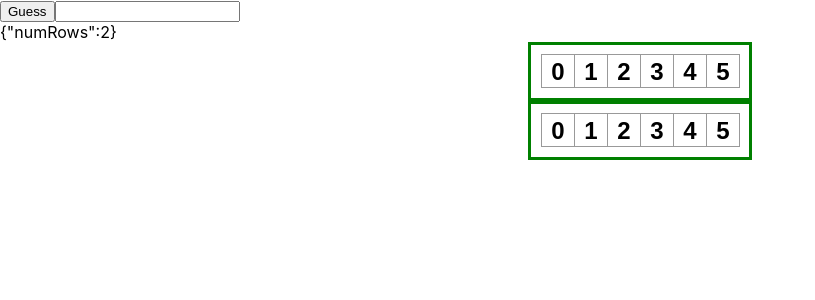
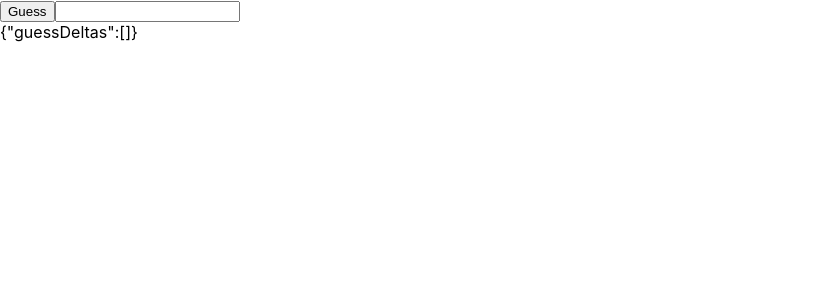
Before and after one commit to veliakiner/wurmdle, a React (Create React App) app: page / in a window 1280 px wide. Shown: the top 300 px of the page, without its empty margins (0-815 px from the left). Built offline with nearby package versions, Linux system fonts and the light colour scheme.

Commit message:
add new row per guess

```diff
--- a/src/App.js
+++ b/src/App.js
@@ -15,7 +15,7 @@ class Board extends React.Component {
     currentGuess: "",
     lastGuess: "",
     guesses: [],
-    guessDeltas: []
+    guessDeltas: [],
   };
   calculateCorrectness(lastGuess) {
     let answer = this.state.answer;
@@ -32,24 +32,25 @@ class Board extends React.Component {
       }
       console.log(delta.toString());
       console.log("Incorrect. Try again");
-      return delta
+      return delta;
     }
   }
   onGuess() {
     // sanitise
-    let lastGuess = this.state.currentGuess
-    let delta = this.calculateCorrectness();
+    let lastGuess = this.state.currentGuess;
+    let delta = this.calculateCorrectness(lastGuess);
     this.setState(
       {
         numRows: this.state.numRows + 1,
         currentGuess: "",
         guesses: this.state.guesses.concat(lastGuess),
         lastGuess: this.state.currentGuess,
-        guessDeltas: this.state.guessDeltas.concat(delta)
+        guessDeltas: this.state.guessDeltas.concat([delta]),
       },
       () => {
         console.log("Guessed " + lastGuess);
         console.log("Guesses: " + this.state.guesses.toString());
+        console.log("Guesse deltas: " + this.state.guessDeltas.toString());
       }
     );
   }
@@ -64,7 +65,7 @@ class Board extends React.Component {
           <button onClick={() => this.onGuess()}>Guess</button>
           <input onChange={(e) => this.onChange(e)}></input>
         </form>
-        <Grid numRows={this.state.numRows}></Grid>
+        <Grid guessDeltas={this.state.guessDeltas}></Grid>
       </div>
     );
   }
@@ -72,9 +73,9 @@ class Board extends React.Component {
 
 function Grid(props) {
   const rows = [];
-
-  for (var i = 0; i < props.numRows; i += 1) {
-    rows.push(<Row key={i} value={props.numRows} />);
+  let deltas = props.guessDeltas
+  for (var i = 0; i < deltas.length; i += 1) {
+    rows.push(<Row key={i} value={deltas[i][0]} />);
   }
   return (
     <div>
```
